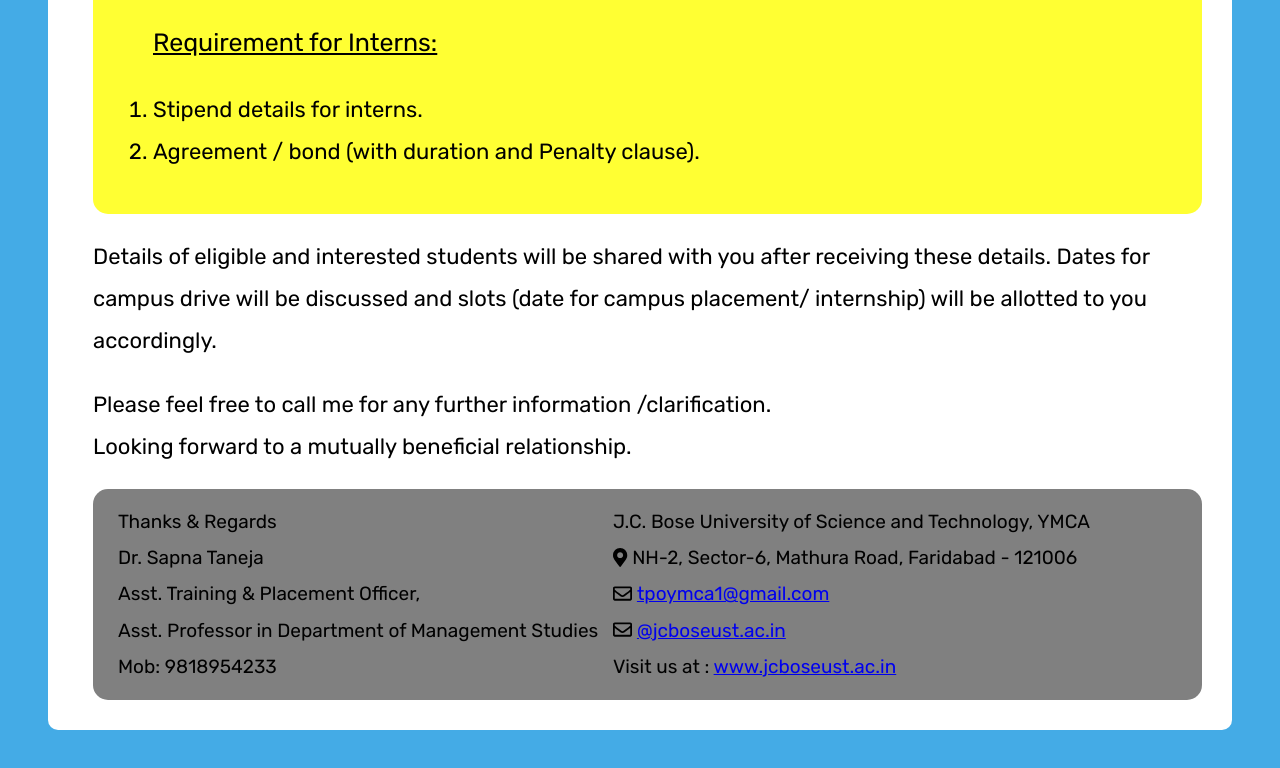
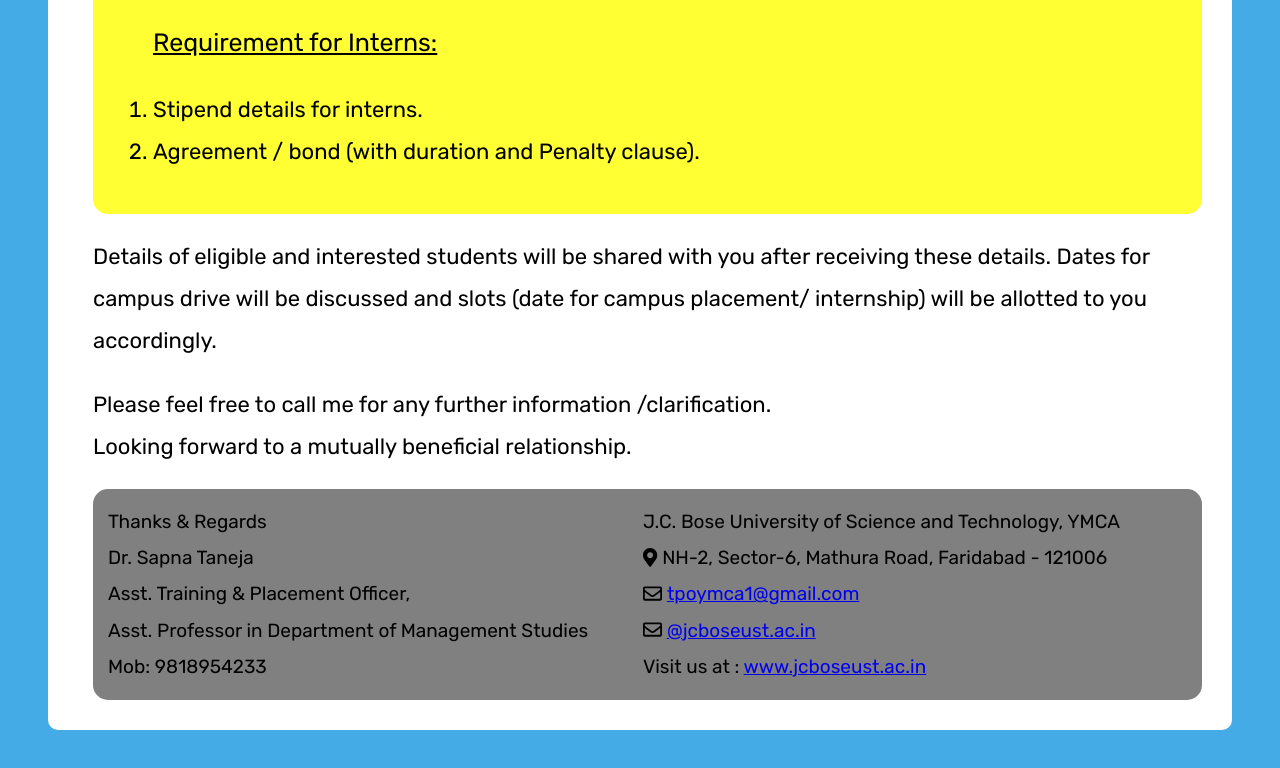
Before and after one commit to vansh2408/mail, a plain HTML site: page index.html in a window 1280 px wide. Shown: the part 3412-4180 px from the top of the page. Drawn offline with Linux system fonts and the light colour scheme.

Commit message:
Update style.css

```diff
--- a/style.css
+++ b/style.css
@@ -76,7 +76,7 @@
 }
 footer div{
     display: inline-block;
-    margin-left: 10px;
+    margin-right: 50px;
 }
 footer svg{
     margin-right: 5px;
```
